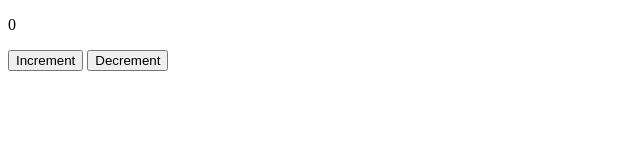
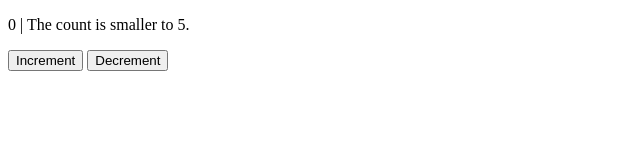
Before and after one commit to ricardotavaresit/eti-vue2-chapter04, a plain HTML site: page class01/index.html in a window 1280 px wide. Shown: the whole page, without its empty margins (0-640 px from the left). Drawn offline with nearby package versions, Linux system fonts and the light colour scheme.

Commit message:
create computed property countComputed

```diff
--- a/class01/index.html
+++ b/class01/index.html
@@ -9,7 +9,7 @@
 </head>
 <body>
     <div id="app">
-        <p>{{ count }}</p>
+        <p>{{ count }} | {{ countComputed }} </p>
         <button v-on:click="increment">Increment</button>
         <button @click="decrement">Decrement</button>
     </div>
@@ -29,6 +29,11 @@
             },
             decrement(){
                 this.count--;
+            },
+        },
+        computed:{
+            countComputed: function(){
+                return  this.count >= 5 ? "The count is greater or equal to 5." : "The count is smaller to 5."
             }
         }
 
```
